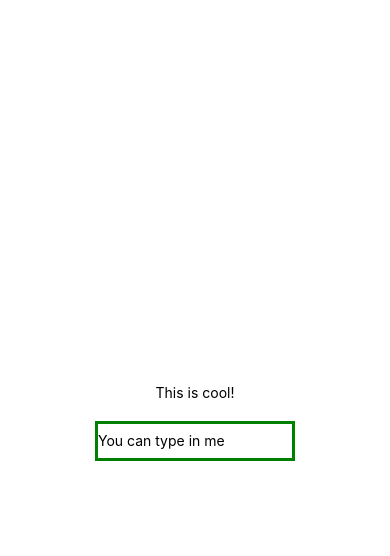
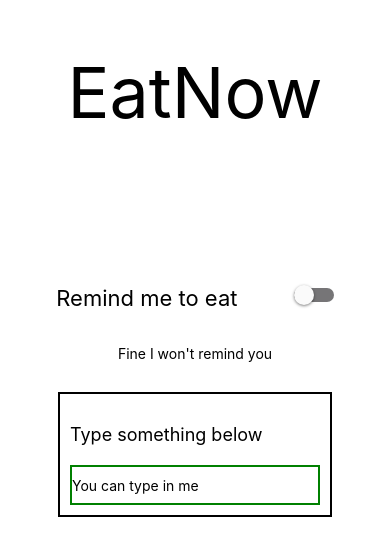
Before and after one commit to Nutlope/eatnow, a React Native app: screen / in a window 390 px wide. Shown: the top 556 px of the page. Built offline with nearby package versions, Linux system fonts and the light colour scheme.

Commit message:
added state with toggle

```diff
--- a/App.js
+++ b/App.js
@@ -1,22 +1,32 @@
-import { StatusBar } from "expo-status-bar";
-import React from "react";
-import { StyleSheet, Text, TextInput, View } from "react-native";
+import React, { useState } from "react";
+import { StyleSheet, Text, TextInput, View, Switch } from "react-native";
 
 export default function App() {
+  const [isEnabled, setIsEnabled] = useState(false);
+  const toggleSwitch = () => setIsEnabled((previousState) => !previousState);
+
   return (
     <View style={styles.container}>
-      <Text>This is cool!</Text>
-      <TextInput
-        style={{
-          height: 40,
-          width: 200,
-          borderColor: "green",
-          marginTop: 20,
-          borderWidth: 3,
-        }}
-        defaultValue="You can type in me"
-      />
-      <StatusBar style="auto" />
+      <Text style={styles.title}>EatNow</Text>
+      <View style={styles.side}>
+        <Text style={{ fontSize: 22 }}>Remind me to eat</Text>
+        <Switch
+          trackColor={{ false: "#767577", true: "#81b0ff" }}
+          // thumbColor={isEnabled ? "#f5dd4b" : "#f4f3f4"}
+          ios_backgroundColor="#3e3e3e"
+          onValueChange={toggleSwitch}
+          value={isEnabled}
+        />
+      </View>
+      {isEnabled && <Text>Ok I'll remind you</Text>}
+      {!isEnabled && <Text>Fine I won't remind you</Text>}
+
+      <View style={{ borderWidth: 2, padding: 10, margin: 30 }}>
+        <Text style={{ fontSize: 18, marginTop: 20 }}>
+          Type something below
+        </Text>
+        <TextInput style={styles.input} defaultValue="You can type in me" />
+      </View>
     </View>
   );
 }
@@ -26,6 +36,23 @@ const styles = StyleSheet.create({
     flex: 1,
     backgroundColor: "#fff",
     alignItems: "center",
-    justifyContent: "center",
+  },
+  title: {
+    fontSize: 70,
+    marginBottom: 150,
+    marginTop: 50,
+  },
+  input: {
+    height: 40,
+    width: 250,
+    borderColor: "green",
+    marginTop: 20,
+    borderWidth: 2,
+  },
+  side: {
+    width: "100%",
+    height: 60,
+    flexDirection: "row",
+    justifyContent: "space-evenly",
   },
 });
```
